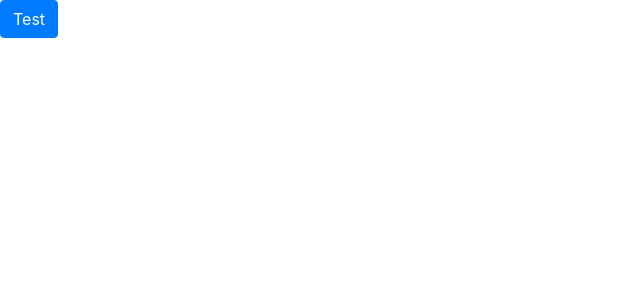
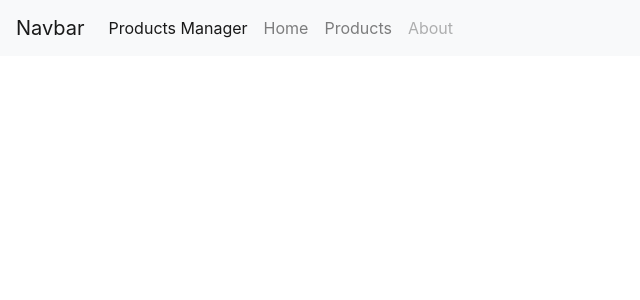
Before and after one commit to mariorodeghiero/react-product-manager-app, a React (Create React App) app: page / in a window 1280 px wide. Shown: the top 300 px of the page, without its empty margins (0-640 px from the left). Built offline with nearby package versions, Linux system fonts and the light colour scheme.

Commit message:
configured bootstrap and created navbar

```diff
--- a/src/App.js
+++ b/src/App.js
@@ -3,8 +3,39 @@
 class App extends Component {
   render() {
     return (
-      <div className="App">
-        <button className="btn btn-primary">Test</button>
+      <div>
+        <nav class="navbar navbar-expand-lg navbar-light bg-light">
+          <a class="navbar-brand" href="#">
+            Navbar
+          </a>
+          <button
+            class="navbar-toggler"
+            type="button"
+            data-toggle="collapse"
+            data-target="#navbarNavAltMarkup"
+            aria-controls="navbarNavAltMarkup"
+            aria-expanded="false"
+            aria-label="Toggle navigation"
+          >
+            <span class="navbar-toggler-icon" />
+          </button>
+          <div class="collapse navbar-collapse" id="navbarNavAltMarkup">
+            <div class="navbar-nav">
+              <a class="nav-item nav-link active" href="#">
+                Products Manager<span class="sr-only">(current)</span>
+              </a>
+              <a class="nav-item nav-link" href="#">
+                Home
+              </a>
+              <a class="nav-item nav-link" href="#">
+                Products
+              </a>
+              <a class="nav-item nav-link disabled" href="#">
+                About
+              </a>
+            </div>
+          </div>
+        </nav>
       </div>
     );
   }
```
